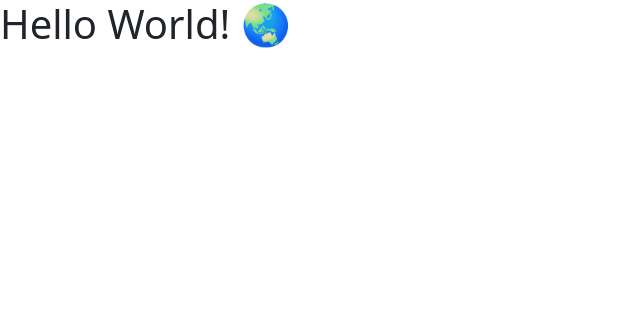
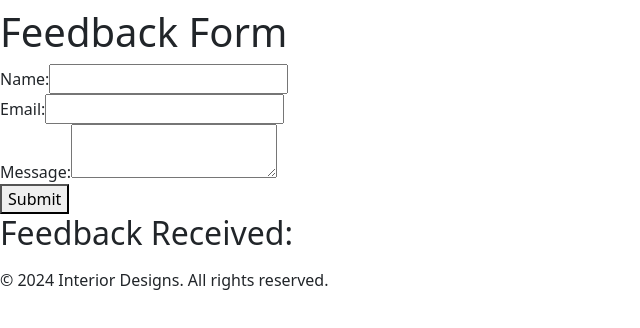
Before and after one commit to AussieKing/HoneyHive, a React (Create React App) app in the folder honey-and-hive/: page / in a window 1280 px wide. Shown: the top 328 px of the page, without its empty margins (0-640 px from the left). Built offline with nearby package versions, Linux system fonts and the light colour scheme.

Commit message:
Day 3: Implemented feedback form and cleaned up code structure

```diff
--- a/honey-and-hive/src/App.js
+++ b/honey-and-hive/src/App.js
@@ -1,14 +1,31 @@
-import React from 'react';
-// importing bootstrap below and React above
+import React, { useState } from 'react';
+import Layout from './components/Layout';
+import FeedbackForm from './components/FeedbackForm';
 import 'bootstrap/dist/css/bootstrap.min.css';
 
-import './App.css';
+function App() {
+    const [feedback, setFeedback] = useState([]);
 
-function App() {
-  return (
-    <div>
-      <h1>Hello World! 🌏  </h1>
-    </div>
+    const handleNewFeedback = (newFeedback) => {
+        setFeedback([...feedback, newFeedback]);
+    };
+
+    return (
+      <div className='App'>
+          <Layout>
+              <FeedbackForm onSubmitFeedback={handleNewFeedback} />
+              <div>
+                  <h2>Feedback Received:</h2>
+                  <ul>
+                      {feedback.map((item, index) => (
+                          <li key={index}>
+                              <strong>{item.name}</strong> ({item.email}): {item.message}
+                          </li>
+                      ))}
+                  </ul>
+              </div>
+          </Layout>
+      </div>
   );
 }
 
--- /dev/null
+++ b/honey-and-hive/src/components/FeedbackForm.js
@@ -0,0 +1,55 @@
+import React, { useState } from "react";
+
+const FeedbackForm = ({ onSubmitFeedback }) => {
+    const [feedback, setFeedback] = useState({ name: "", email: "", message: "" });
+
+    const handleChange = (e) => {
+        setFeedback({ ...feedback, [e.target.name]: e.target.value });
+    };
+
+    const handleSubmit = (event) => {
+        event.preventDefault();
+        onSubmitFeedback(feedback);
+        setFeedback({ name: "", email: "", message: "" }); // Reset the form state
+    };
+
+    return (
+        <div>
+            <h1>Feedback Form</h1>
+            <form onSubmit={handleSubmit}>
+                <div>
+                    <label htmlFor="name">Name:</label>
+                    <input
+                        id="name"
+                        type="text"
+                        name="name"
+                        value={feedback.name}
+                        onChange={handleChange}
+                    />
+                </div>
+                <div>
+                    <label htmlFor="email">Email:</label>
+                    <input
+                        id="email"
+                        type="email"
+                        name="email"
+                        value={feedback.email}
+                        onChange={handleChange}
+                    />
+                </div>
+                <div>
+                    <label htmlFor="message">Message:</label>
+                    <textarea
+                        id="message"
+                        name="message"
+                        value={feedback.message}
+                        onChange={handleChange}
+                    />
+                </div>
+                <button type="submit">Submit</button>
+            </form>
+        </div>
+    );
+};
+
+export default FeedbackForm;
--- a/honey-and-hive/src/components/Layout.js
+++ b/honey-and-hive/src/components/Layout.js
@@ -1,12 +1,12 @@
+import React from 'react';
 import Header from './Header';
 import Footer from './Footer';
-import Main from './Main';
 
-const Layout = () => {
+const Layout = ({ children }) => {
     return (
         <>
-            <Header title="Welcome!" />
-            <Main />
+            <Header />
+            <main>{children}</main> {/* This line renders the content passed to Layout */}
             <Footer />
         </>
     );
```
